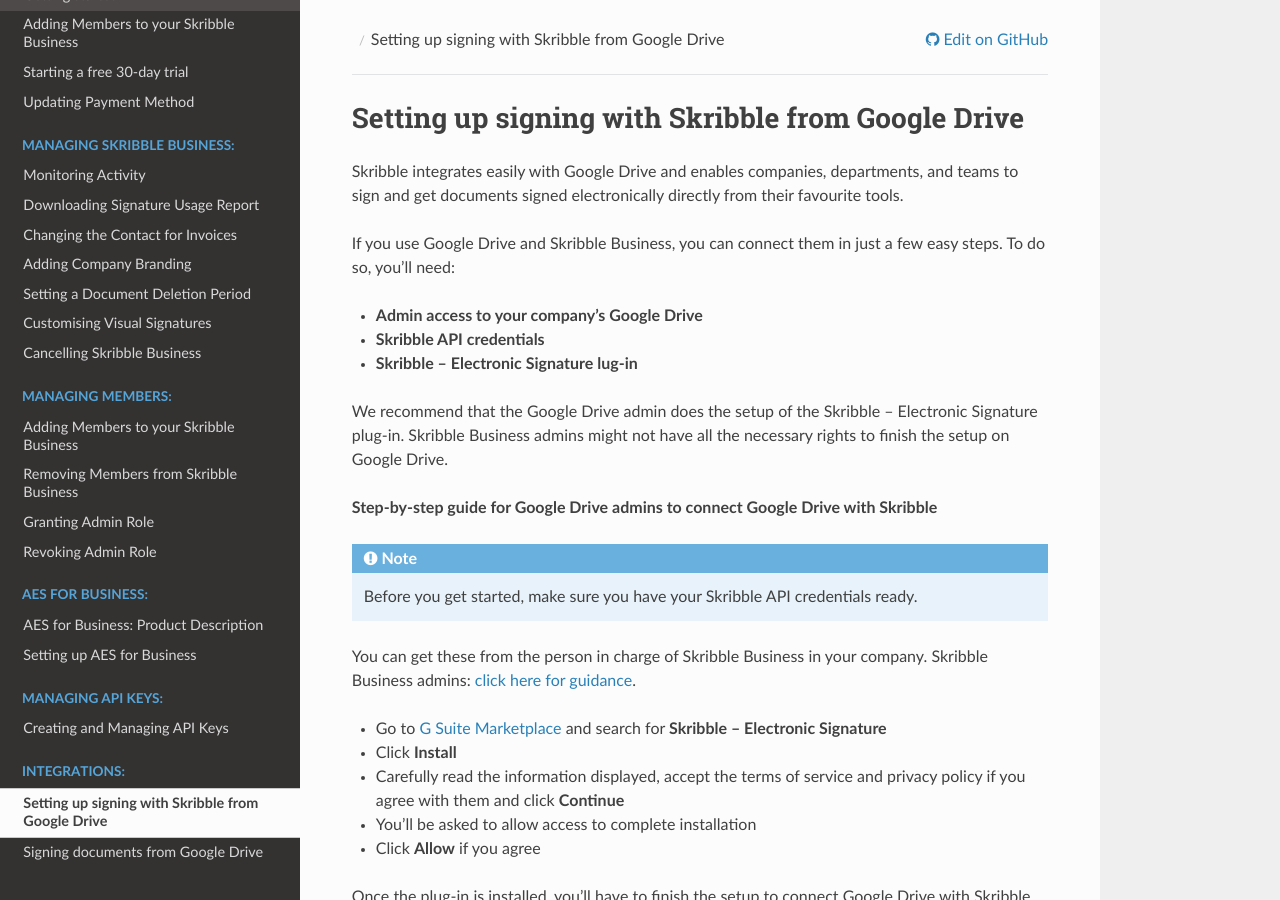
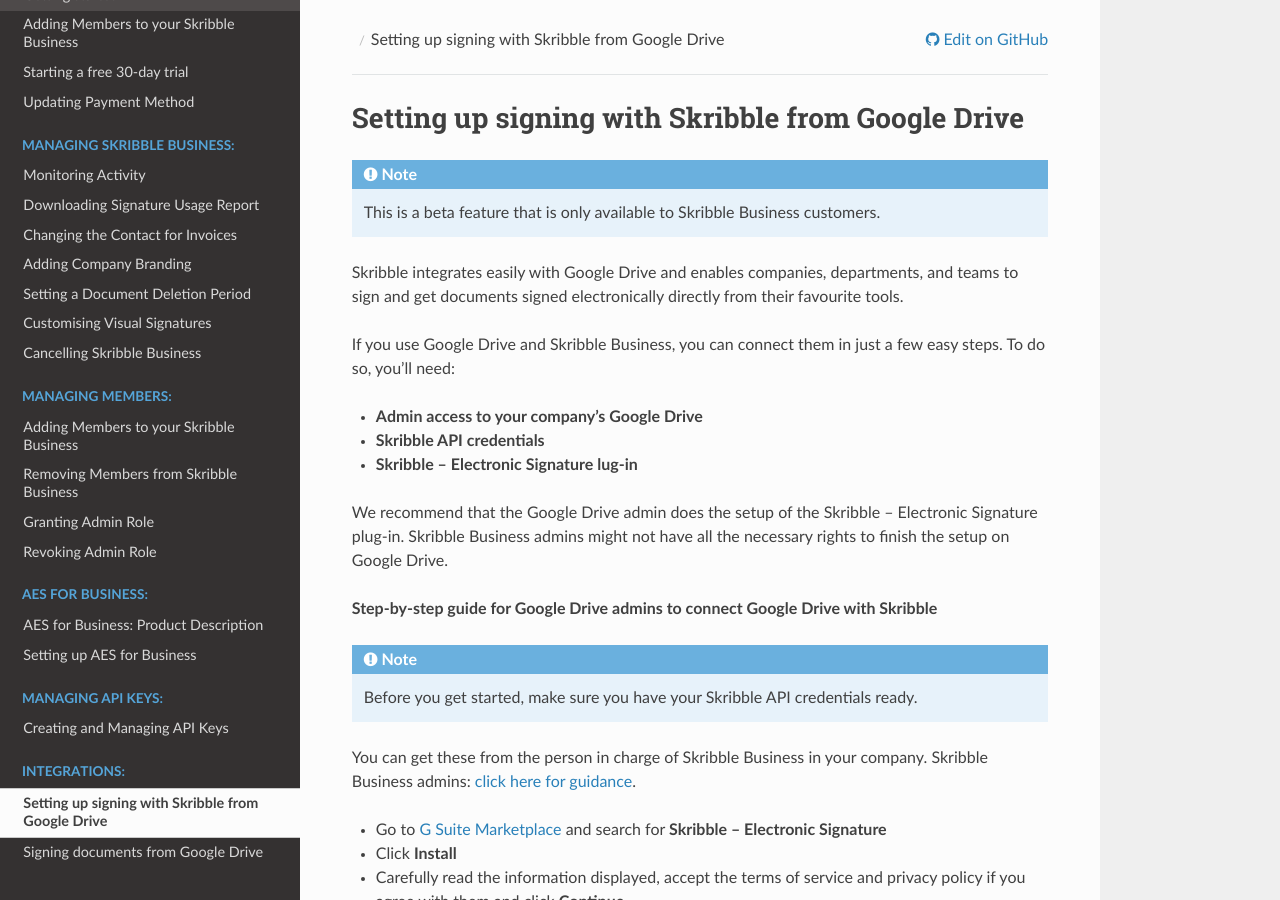
Before and after one commit to matthieu-bt/business-guide, a Sphinx documentation site: the page built from source/integrations/google.rst, in a window 1280 px wide and 900 px high. Built offline with Sphinx 7.4.7 and the Read the Docs theme 2.0.0, drawn with Linux system fonts in a browser that asks for light colours.

Commit message:
Note beta feature added

```diff
--- a/source/integrations/google.rst
+++ b/source/integrations/google.rst
@@ -3,6 +3,9 @@
 ==================================================
 Setting up signing with Skribble from Google Drive
 ==================================================
+
+.. NOTE::
+ This is a beta feature that is only available to Skribble Business customers.
 
 Skribble integrates easily with Google Drive and enables companies, departments, and teams to sign and get documents signed electronically directly from their favourite tools.
 
```
